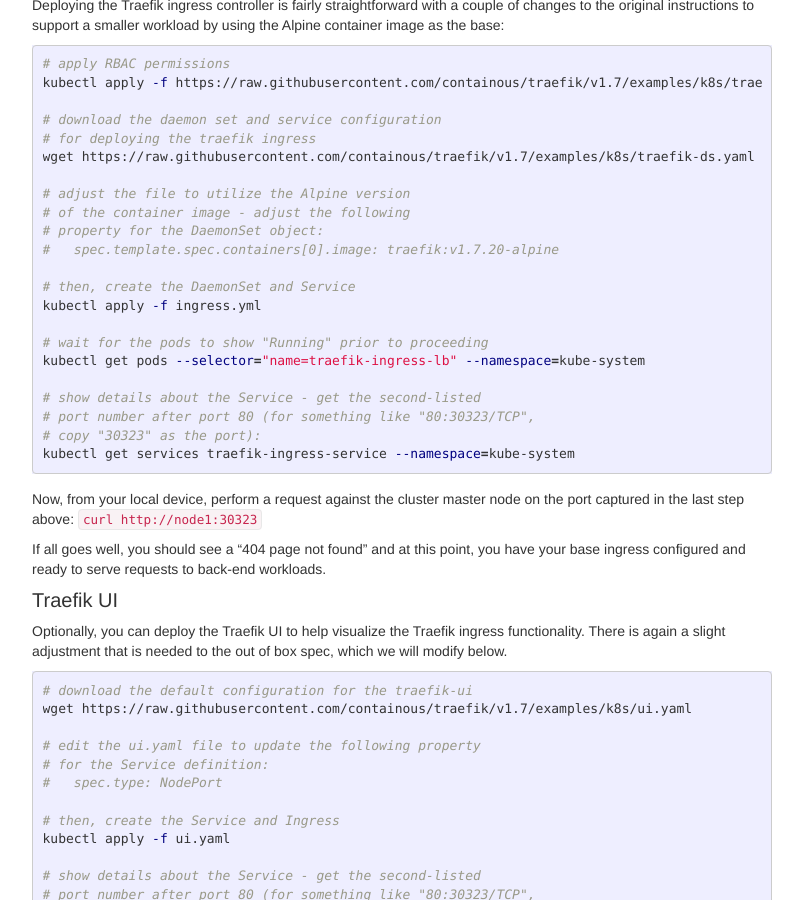
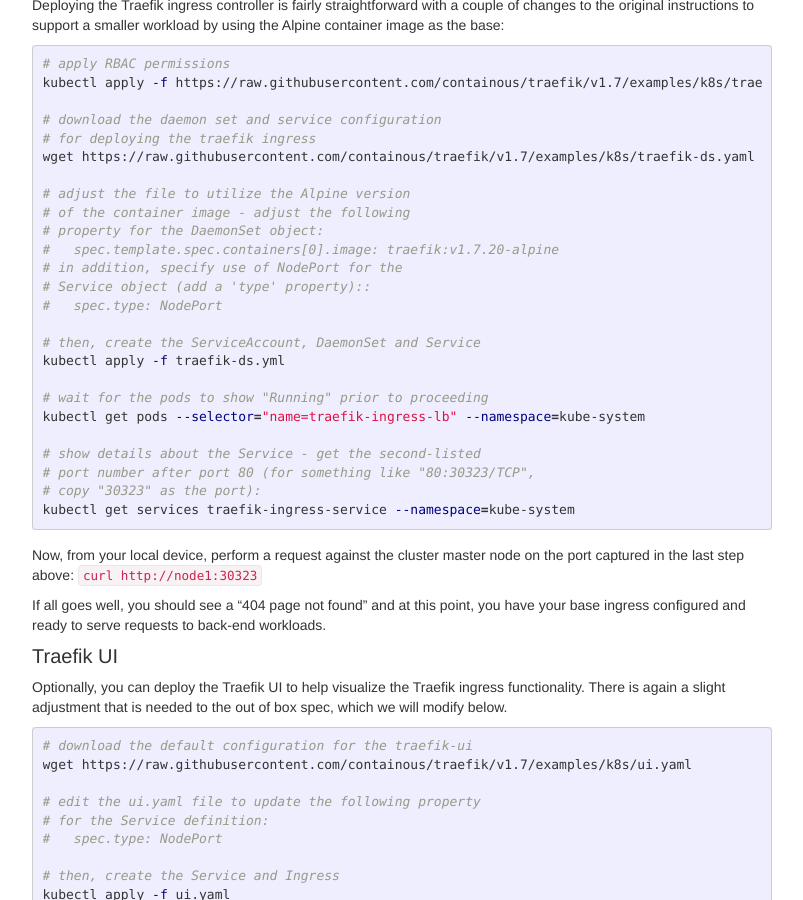
Before and after one commit to jekhokie/jekhokie.github.io, a Jekyll site: the page built from _posts/2019-12-18-traefik-k8s-ingress-controller.markdown, in a window 1280 px wide and 900 px high, scrolled down 787 px. Shown: the whole window, without its empty margins (238-1041 px from the left). Built offline with Jekyll 4.4.1, drawn with Linux system fonts in a browser that asks for light colours.

Commit message:
Update k8s Tutorial
Add a few missing pieces in the k8s tutorial for the Traefik ingress.

```diff
--- a/_posts/2019-12-18-traefik-k8s-ingress-controller.markdown
+++ b/_posts/2019-12-18-traefik-k8s-ingress-controller.markdown
@@ -47,9 +47,12 @@
 # of the container image - adjust the following
 # property for the DaemonSet object:
 #   spec.template.spec.containers[0].image: traefik:v1.7.20-alpine
+# in addition, specify use of NodePort for the
+# Service object (add a 'type' property)::
+#   spec.type: NodePort
 
-# then, create the DaemonSet and Service
-kubectl apply -f ingress.yml
+# then, create the ServiceAccount, DaemonSet and Service
+kubectl apply -f traefik-ds.yml
 
 # wait for the pods to show "Running" prior to proceeding
 kubectl get pods --selector="name=traefik-ingress-lb" --namespace=kube-system
```
